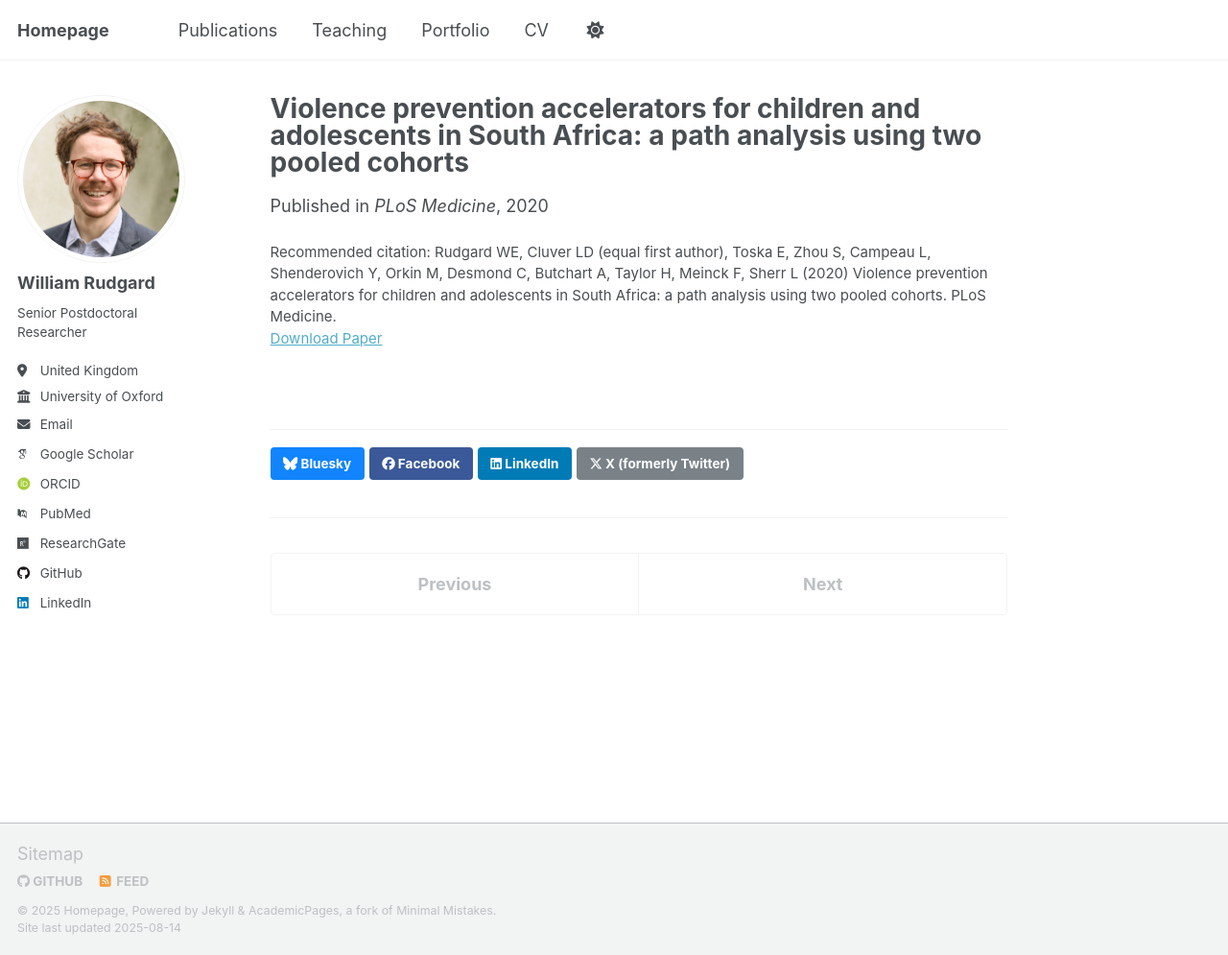
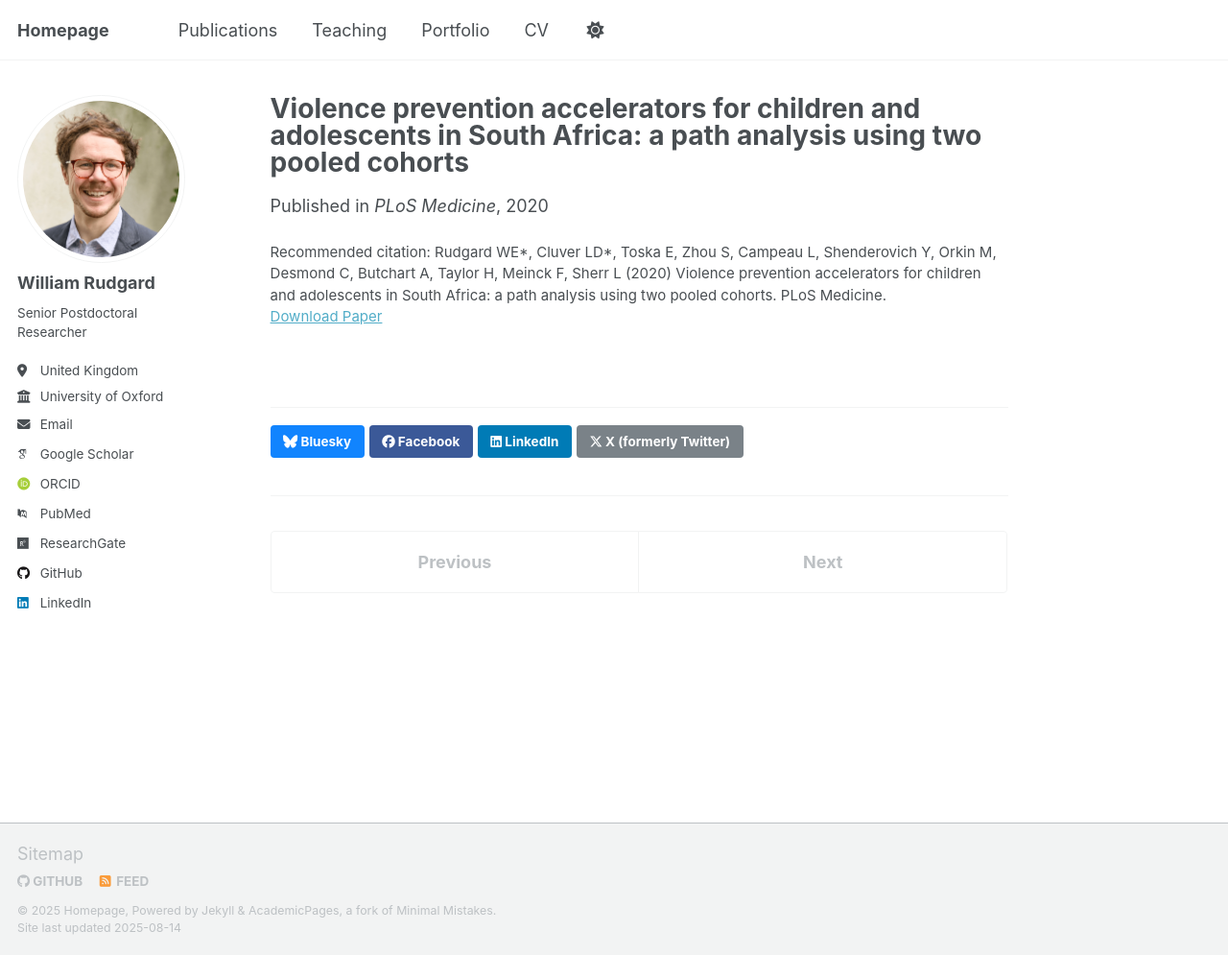
Before and after one commit to WilliamRudgard/williamrudgard.github.io, a Jekyll site: the page built from _publications/2020-01-01-violence-prevention-accelerators.md, in a window 1280 px wide and 995 px high. Shown: the whole window at 96% size. Built offline with Jekyll 4.4.1, drawn with Linux system fonts in a browser that asks for light colours; some web fonts are replaced; a script that is not in the unit is left out.

Commit message:
Update 2020-01-01-violence-prevention-accelerators.md

```diff
--- a/_publications/2020-01-01-violence-prevention-accelerators.md
+++ b/_publications/2020-01-01-violence-prevention-accelerators.md
@@ -6,5 +6,5 @@ permalink: /publication/2020-01-01-violence-prevention-accelerators
 date: 2020-01-01
 venue: "PLoS Medicine"
 paperurl: "https://doi.org/journal.pmed.1003383"
-citation: "Rudgard WE, Cluver LD (equal first author), Toska E, Zhou S, Campeau L, Shenderovich Y, Orkin M, Desmond C, Butchart A, Taylor H, Meinck F, Sherr L (2020) Violence prevention accelerators for children and adolescents in South Africa: a path analysis using two pooled cohorts. PLoS Medicine."
+citation: "Rudgard WE*, Cluver LD*, Toska E, Zhou S, Campeau L, Shenderovich Y, Orkin M, Desmond C, Butchart A, Taylor H, Meinck F, Sherr L (2020) Violence prevention accelerators for children and adolescents in South Africa: a path analysis using two pooled cohorts. PLoS Medicine."
 ---
```
